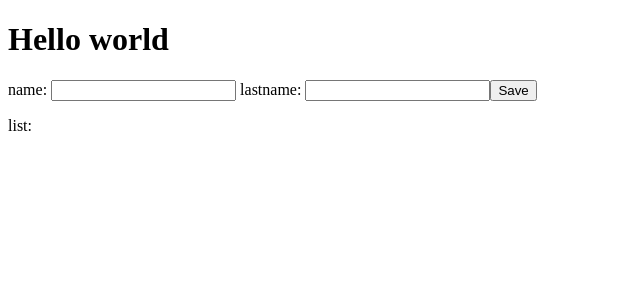
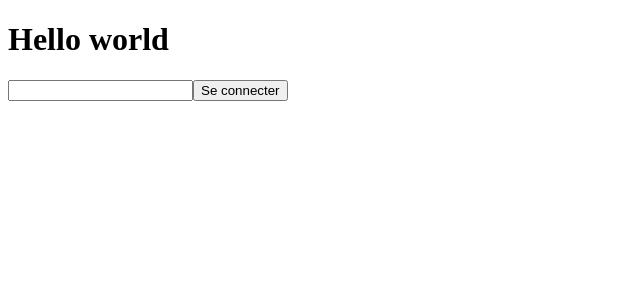
Before and after one commit to Fraulk/cours-vue, a Vue app: page / in a window 1280 px wide. Shown: the top 300 px of the page, without its empty margins (0-640 px from the left). Built offline with nearby package versions, Linux system fonts and the light colour scheme.

Commit message:
add: user login exo v-if

```diff
--- a/src/App.vue
+++ b/src/App.vue
@@ -4,6 +4,11 @@ import Counter from "./components/Counter.vue";
 import JWT from "./components/JWT.vue";
 import ExoVFor from "./components/ExoVFor.vue";
 
+const user = ref(null)
+const username = ref("")
+
+const login = () => {user.value = {name: username.value}}
+const logout = () => {user.value = null}
 </script>
 
 <template>
@@ -11,5 +16,13 @@ import ExoVFor from "./components/ExoVFor.vue";
     <!-- <Counter />
     <hr>
     <JWT /> -->
-    <ExoVFor />
+    <!-- <ExoVFor /> -->
+    <div v-if="!user">
+      <input type="text" v-model="username">
+      <button @click="login">Se connecter</button>
+    </div>
+    <div v-if="user">
+      hello {{user.name}}
+      <button @click="logout">Se déconnecter</button>
+    </div>
 </template>
```
